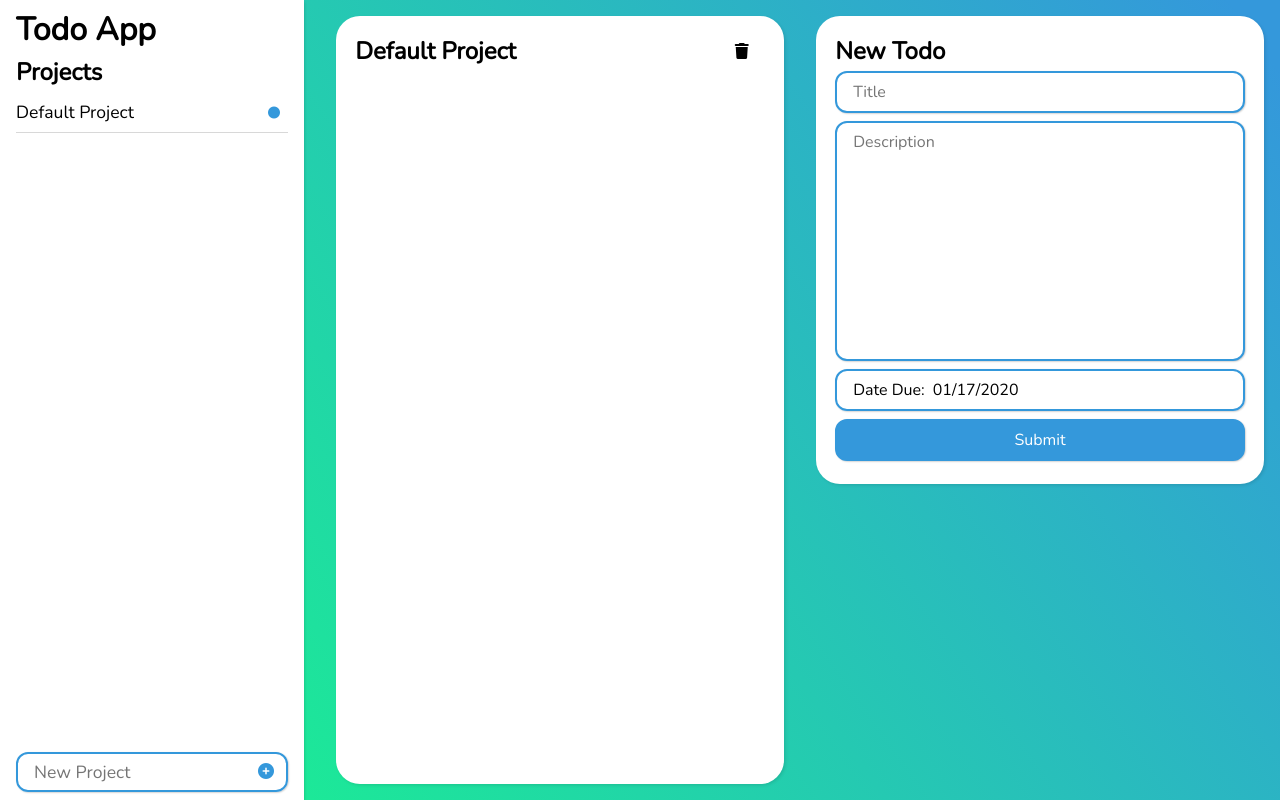
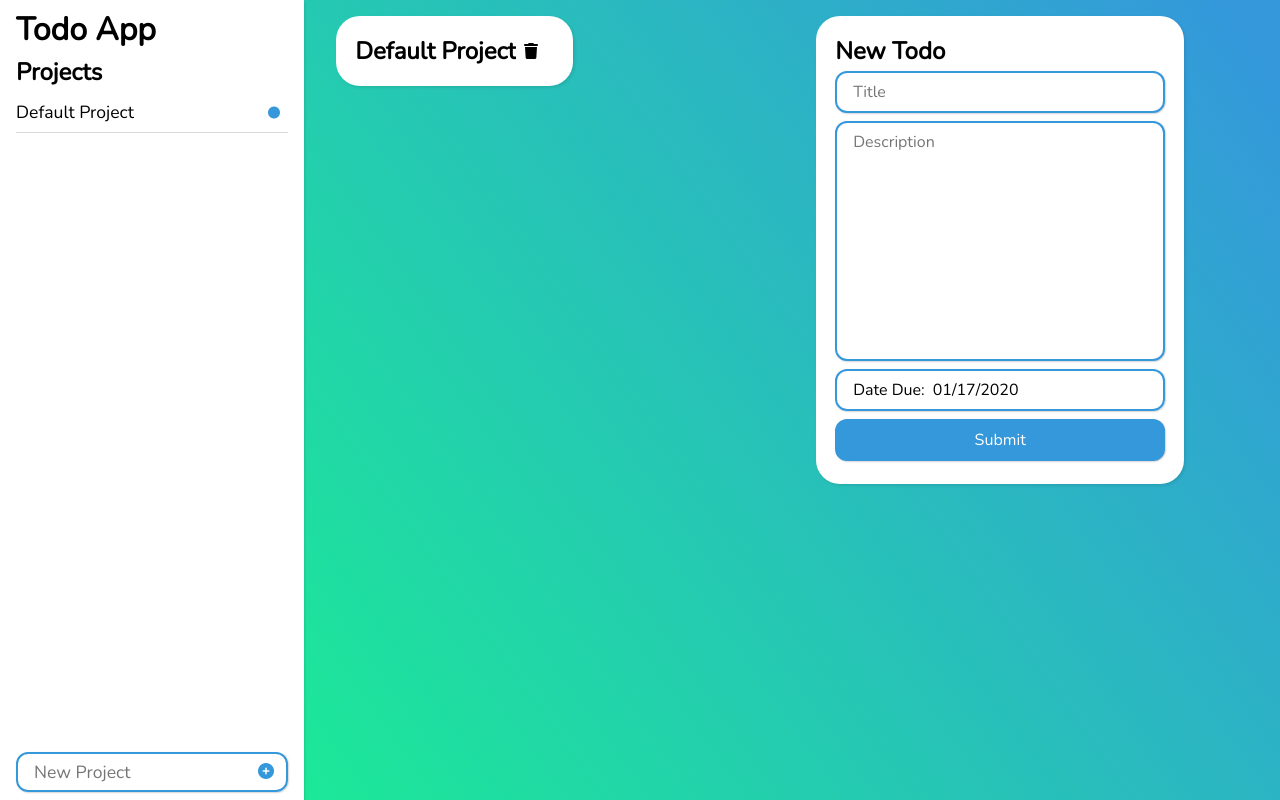
Before and after one commit to ManuelGarciaF/todo-app-react, a React (Create React App) app: page / in a window 1280 px wide. Built offline with nearby package versions, Linux system fonts and the light colour scheme.

Commit message:
make card's sizes fit content

```diff
--- a/src/App.scss
+++ b/src/App.scss
@@ -33,6 +33,8 @@ textarea {
 
   display: grid;
   grid-template: 100% / 50% 50%;
+  justify-items: start;
+  align-items: start;
 }
 
 .c-card {
```
